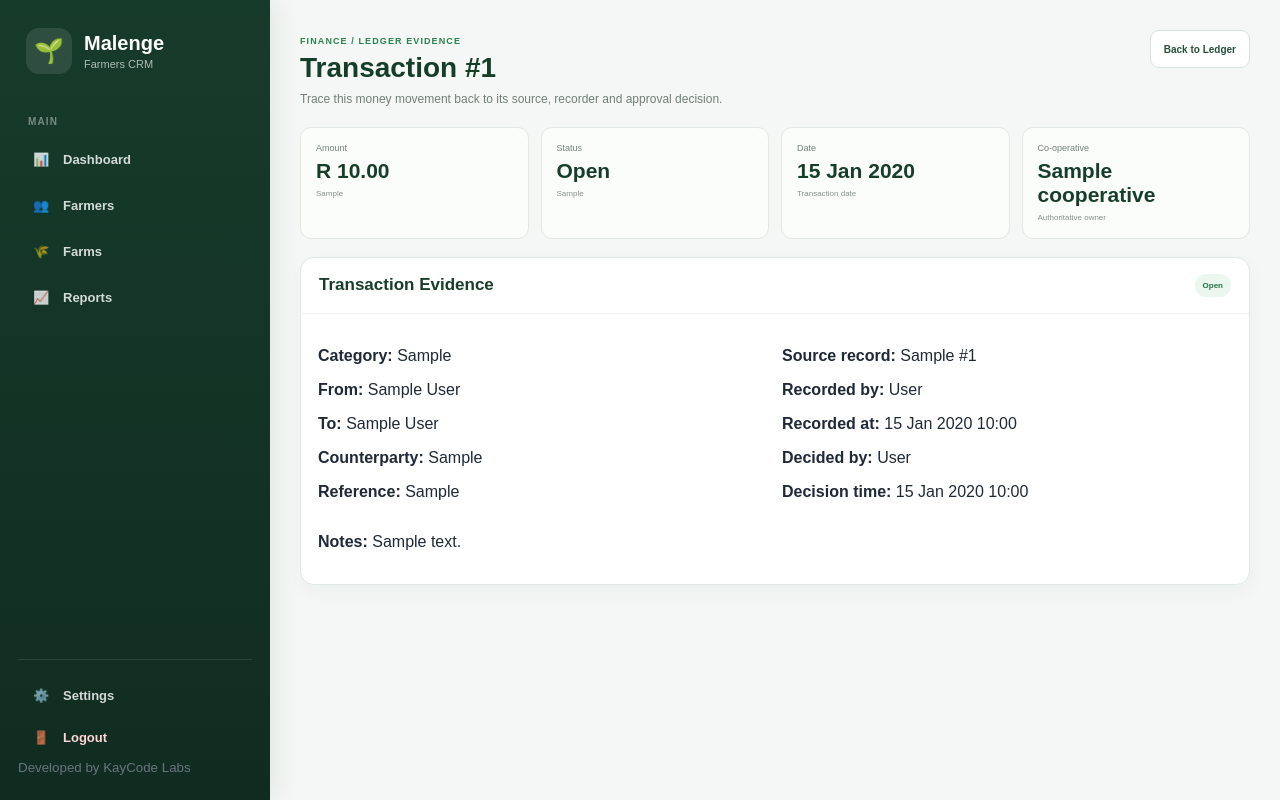
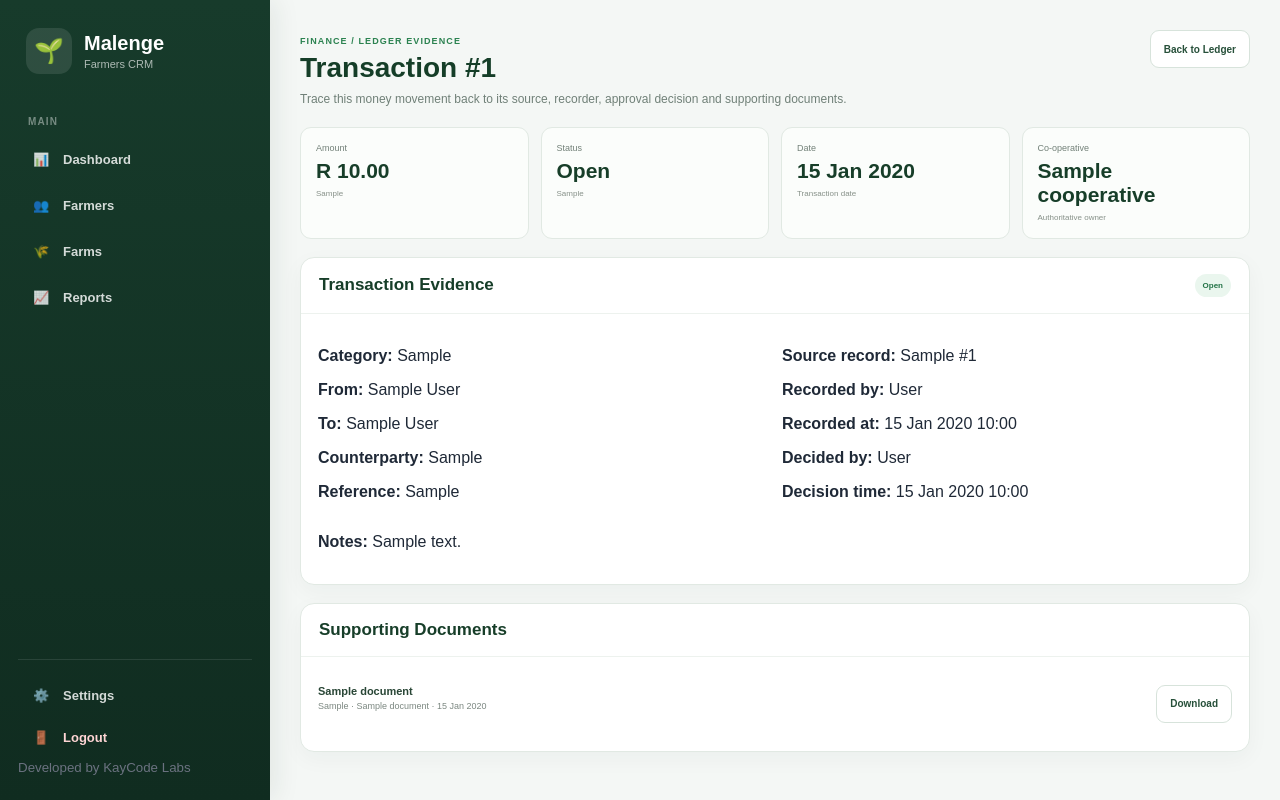
Before and after one commit to kaykwanele22/malengefarmerscrm, a Flask app: template templates/finance_accounts/transaction_detail.html in a window 1280 px wide. Run offline with Flask 3, Linux system fonts and the light colour scheme; the template is opened without the code that fills it: values that come from a table or form of the project are taken from there, others are empty; tables that the repository leaves empty hold one stand-in row (values such as "Sample post").

Commit message:
Show linked evidence on ledger transaction detail

```diff
--- a/templates/finance_accounts/transaction_detail.html
+++ b/templates/finance_accounts/transaction_detail.html
@@ -2,10 +2,12 @@
 {% block title %}Transaction #{{ transaction.id }} | Malenge Farmers CRM{% endblock %}
 {% block extra_css %}<link rel="stylesheet" href="{{ url_for('static', filename='css/phase7.css') }}">{% endblock %}
 {% block content %}<div class="p7-page">
-<div class="p7-head"><div><span class="p7-eyebrow">Finance / Ledger Evidence</span><h1>Transaction #{{ transaction.id }}</h1><p>Trace this money movement back to its source, recorder and approval decision.</p></div><a class="p7-btn" href="{{ url_for('ledger.dashboard') }}">Back to Ledger</a></div>
+<div class="p7-head"><div><span class="p7-eyebrow">Finance / Ledger Evidence</span><h1>Transaction #{{ transaction.id }}</h1><p>Trace this money movement back to its source, recorder, approval decision and supporting documents.</p></div><div class="p7-actions"><a class="p7-btn" href="{{ url_for('ledger.dashboard') }}">Back to Ledger</a>{% if can_record %}<a class="p7-btn primary" href="{{ url_for('phase7.document_upload', entity_type='LedgerTransaction', entity_id=transaction.id, document_type='Financial Document', title='Transaction ' ~ transaction.id ~ ' evidence') }}">Attach Evidence</a>{% endif %}</div></div>
 <div class="p7-grid-4"><div class="p7-stat"><span>Amount</span><strong>R {{ "{:,.2f}".format(transaction.amount|float) }}</strong><small>{{ transaction.transaction_type }}</small></div><div class="p7-stat"><span>Status</span><strong>{{ transaction.status }}</strong><small>{{ transaction.category }}</small></div><div class="p7-stat"><span>Date</span><strong>{{ transaction.transaction_date.strftime('%d %b %Y') }}</strong><small>Transaction date</small></div><div class="p7-stat"><span>Co-operative</span><strong>{{ transaction.cooperative.name }}</strong><small>Authoritative owner</small></div></div>
 <section class="p7-card"><div class="p7-card-head"><h2>Transaction Evidence</h2><span class="p7-badge {% if transaction.status=='Pending Confirmation' %}warning{% elif transaction.status=='Rejected' %}danger{% else %}good{% endif %}">{{ transaction.status }}</span></div><div class="p7-card-body">
 <div class="p7-grid-2"><div><p><strong>Category:</strong> {{ transaction.category }}</p><p><strong>From:</strong> {{ transaction.from_account.name if transaction.from_account else 'External' }}</p><p><strong>To:</strong> {{ transaction.to_account.name if transaction.to_account else 'External' }}</p><p><strong>Counterparty:</strong> {{ transaction.counterparty or '—' }}</p><p><strong>Reference:</strong> {{ transaction.reference or '—' }}</p></div><div><p><strong>Source record:</strong> {% if transaction.source_type %}{{ transaction.source_type }}{% if transaction.source_id %} #{{ transaction.source_id }}{% endif %}{% else %}—{% endif %}</p><p><strong>Recorded by:</strong> {{ transaction.recorded_by.fullname if transaction.recorded_by else 'Unknown' }}</p><p><strong>Recorded at:</strong> {{ transaction.created_at.strftime('%d %b %Y %H:%M') if transaction.created_at else '—' }}</p><p><strong>Decided by:</strong> {{ transaction.decided_by.fullname if transaction.decided_by else '—' }}</p><p><strong>Decision time:</strong> {{ transaction.decided_at.strftime('%d %b %Y %H:%M') if transaction.decided_at else '—' }}</p></div></div>
 {% if transaction.notes %}<p><strong>Notes:</strong> {{ transaction.notes }}</p>{% endif %}
 {% if can_approve and transaction.status=='Pending Confirmation' %}<form method="POST" action="{{ url_for('ledger.transaction_decision', item_id=transaction.id) }}"><input type="hidden" name="csrf_token" value="{{ csrf_token() }}"><button class="p7-btn primary" name="decision" value="approve">Confirm Transaction</button><button class="p7-btn danger" name="decision" value="reject">Reject Transaction</button></form>{% endif %}
-</div></section></div>{% endblock %}
+</div></section>
+<section class="p7-card"><div class="p7-card-head"><h2>Supporting Documents</h2>{% if can_record %}<a class="p7-btn" href="{{ url_for('phase7.document_upload', entity_type='LedgerTransaction', entity_id=transaction.id, document_type='Receipt', title='Transaction ' ~ transaction.id ~ ' receipt') }}">Add Receipt / Proof</a>{% endif %}</div><div class="p7-card-body"><div class="p7-list">{% for d in documents %}<div class="p7-row"><div><strong>{{ d.title }}</strong><small>{{ d.document_type }} · {{ d.original_name }} · {{ d.created_at.strftime('%d %b %Y') if d.created_at else '' }}</small></div><a class="p7-btn" href="{{ url_for('phase7.document_download', document_id=d.id) }}">Download</a></div>{% else %}<div class="p7-empty">No supporting evidence is linked to this transaction yet.</div>{% endfor %}</div></div></section>
+</div>{% endblock %}
```
